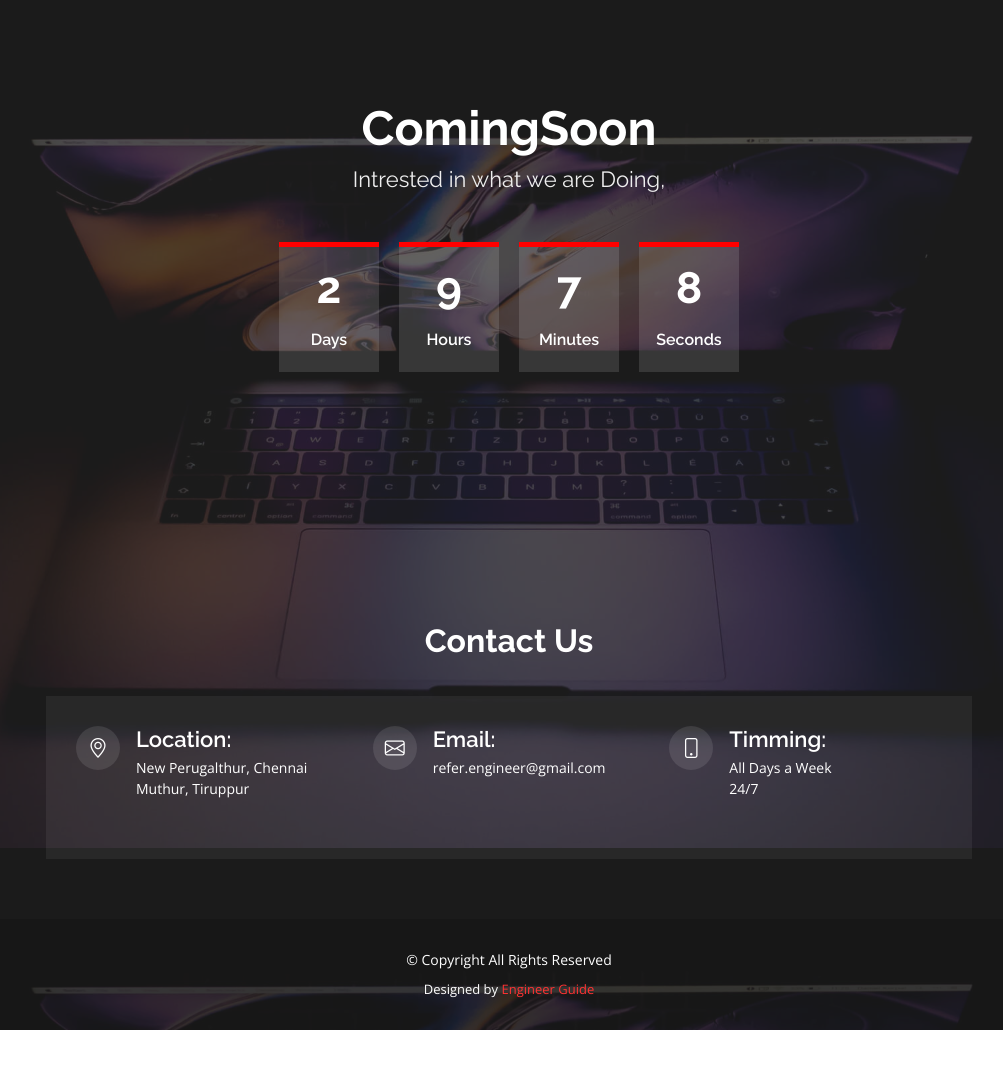
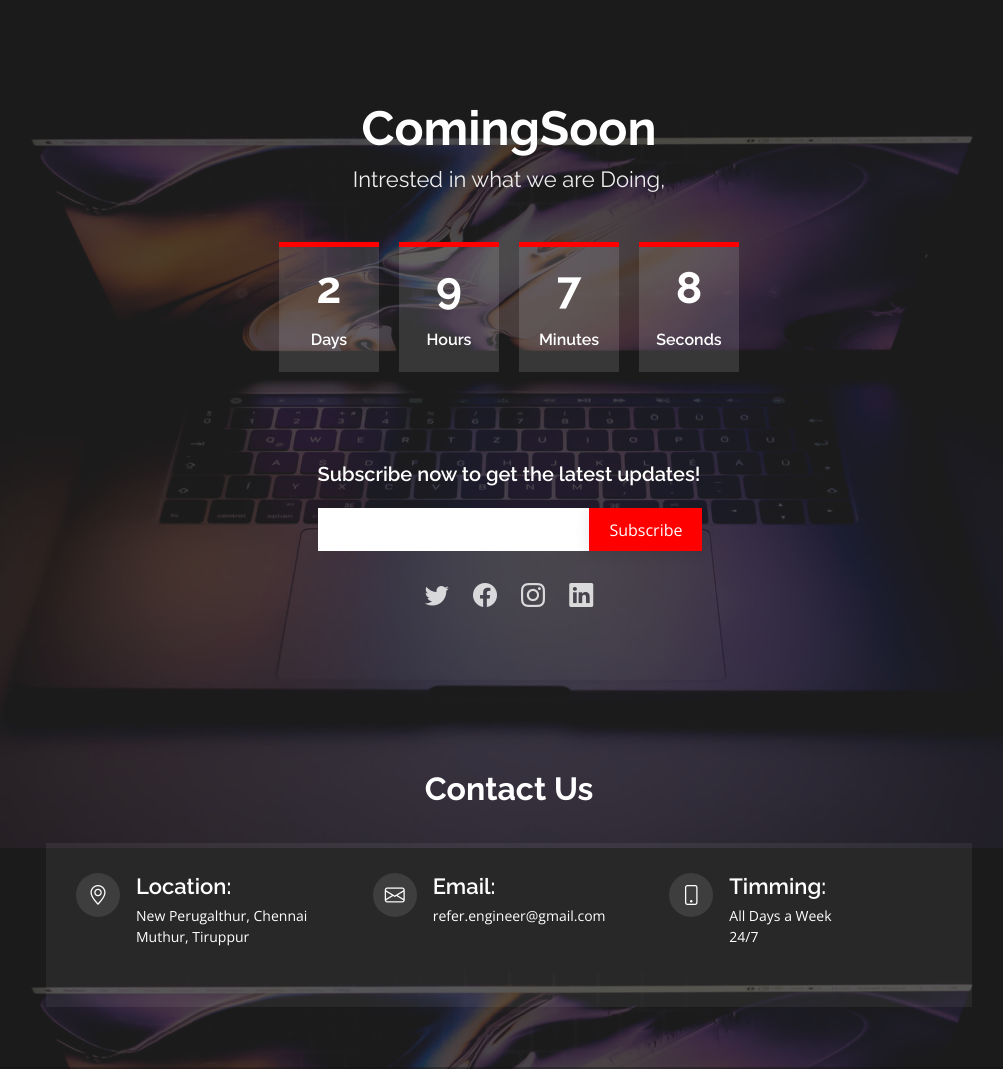
Before and after one commit to Nagarajan98/dfs, a website: page index.html in a window 1280 px wide. Shown: the top 1069 px of the page, without its empty margins (131-1134 px from the left). Before the commit the page ends 1030 px from the top, so only its background shows below. Drawn offline with nearby package versions, Linux system fonts and the light colour scheme.

Commit message:
Update index.html

```diff
--- a/index.html
+++ b/index.html
@@ -29,6 +29,13 @@
 
     <!-- Template Main CSS File -->
     <link href="assets/css/style.css" rel="stylesheet" />
+
+    <!-- =======================================================
+  * Template Name: ComingSoon - v4.7.0
+  * Template URL: https://bootstrapmade.com/comingsoon-free-html-bootstrap-template/
+  * Author: BootstrapMade.com
+  * License: https://bootstrapmade.com/license/
+  ======================================================== -->
   </head>
 
   <body>
@@ -60,6 +67,42 @@
             <h4>Seconds</h4>
           </div>
         </div>
+
+        <!-- Sumo -->
+
+
+        <!-- Sumo End -->
+
+         <div class="subscribe">
+          <h4>Subscribe now to get the latest updates!</h4>
+          <form
+            action="forms/notify.php"
+            method="post"
+            role="form"
+            class="php-email-form"
+          >
+            <div class="subscribe-form">
+              <input type="email" name="email" /><input
+                type="submit"
+                value="Subscribe"
+              />
+            </div>
+            <div class="mt-2">
+              <div class="loading">Loading</div>
+              <div class="error-message"></div>
+              <div class="sent-message">
+                Your notification request was sent. Thank you!
+              </div>
+            </div>
+          </form>
+        </div>
+
+        <div class="social-links text-center">
+          <a href="new.html" class="twitter"><i class="bi bi-twitter"></i></a>
+          <a href=new.html" class="facebook"><i class="bi bi-facebook"></i></a>
+          <a href="new.html" class="instagram"><i class="bi bi-instagram"></i></a>
+          <a href="new.html" class="linkedin"><i class="bi bi-linkedin"></i></a>
+        </div>
       </div>
     </header>
     <!-- End #header -->
@@ -84,6 +127,25 @@
                 We created a small level idea into a business as Sevice & Educational company.
                 We serve few Tech Gigs and Teach few Technical  Conspets. For the updated subscribe Us or Mail Us - I Am Intersted.
                 Random scribbling as follows..
+              </p>
+              <ul>
+                <li>
+                  <i class="bi bi-check"></i> Ullamco laboris nisi ut aliquip ex
+                  ea commodo consequa
+                </li>
+                <li>
+                  <i class="bi bi-check"></i> Duis aute irure dolor in
+                  reprehenderit in voluptate velit
+                </li>
+                <li>
+                  <i class="bi bi-check"></i> Ullamco laboris nisi ut aliquip ex
+                  ea commodo consequat. Duis aute irure dolor in reprehenderit
+                  in
+                </li>
+              </ul>
+              <p class="fst-italic">
+                Lorem ipsum dolor sit amet, consectetur adipiscing elit, sed do
+                eiusmod tempor incididunt ut labore et dolore magna aliqua.
               </p>
             </div>
           </div>
@@ -224,7 +286,11 @@
 
     <!-- Template Main JS File -->
     <script src="assets/js/main.js"></script>
-     <!--Sumo Script-->
+
+    <!--Sumo Script-->
     <script async>(function(s,u,m,o,j,v){j=u.createElement(m);v=u.getElementsByTagName(m)[0];j.async=1;j.src=o;j.dataset.sumoSiteId='a3d72ba0d9cc8a32aa2d491e3947d05216130ed8000d594cc2d60e57d8c043d1';v.parentNode.insertBefore(j,v)})(window,document,'script','//load.sumo.com/');</script>
+
+ <!--Sumo Script-->
+
   </body>
 </html>
```
